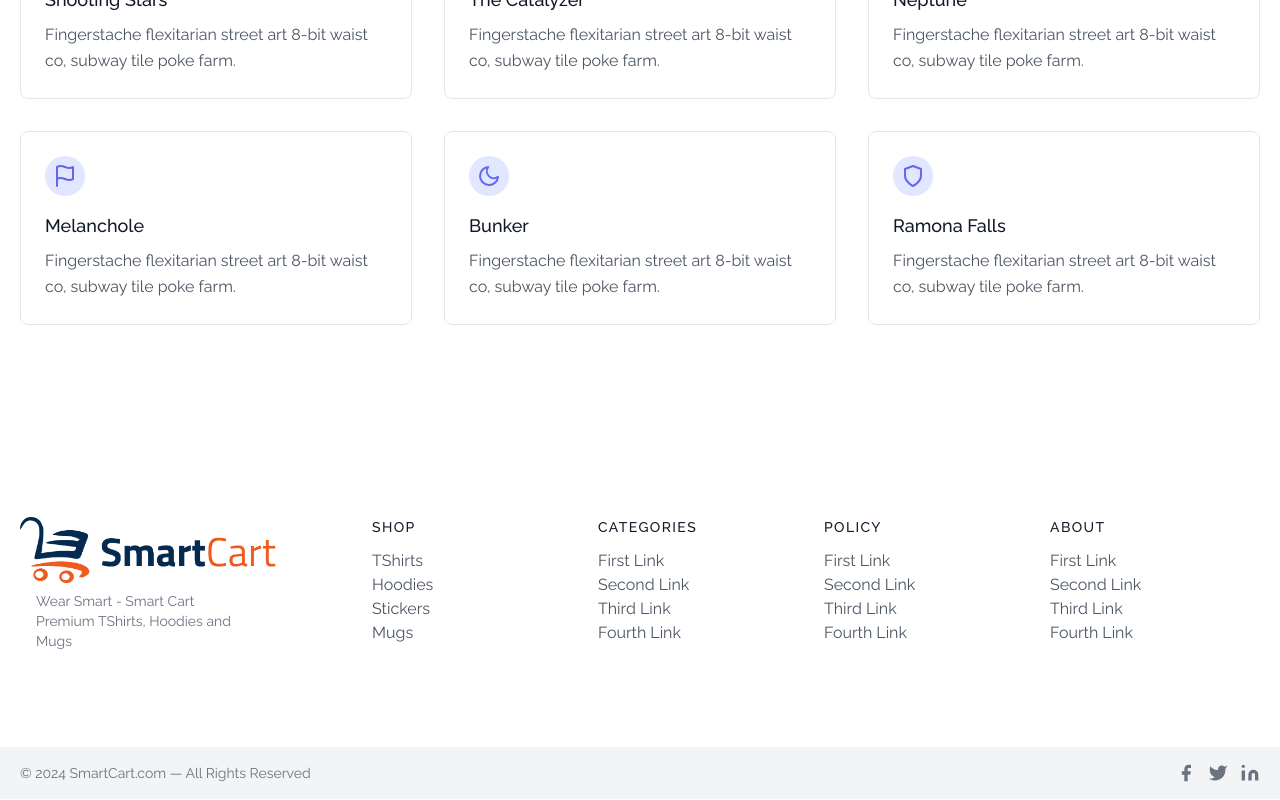
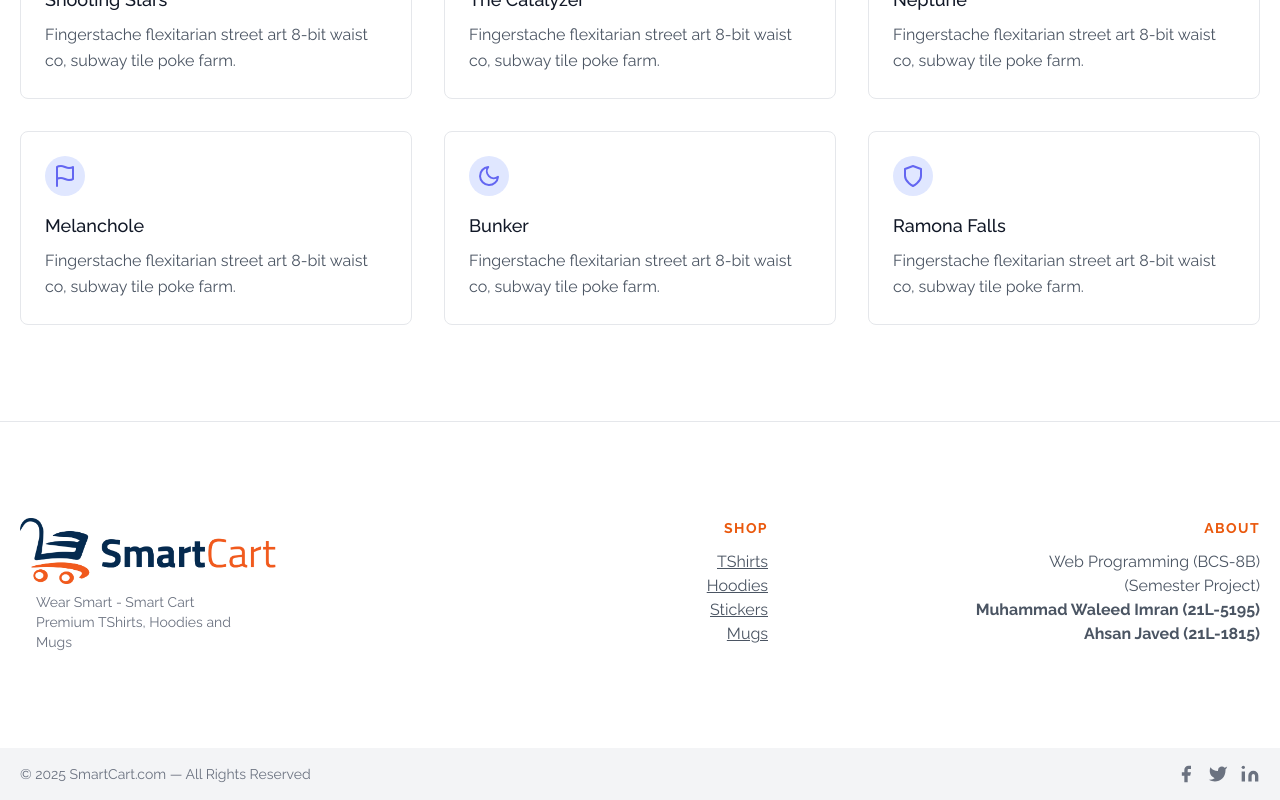
Before and after one commit to ahsannjavaid/smart-cart, a React (Create React App) app in the folder frontend/: page /hoodies in a window 1280 px wide. Shown: the part 818-1618 px from the top of the page. Built offline with nearby package versions, Linux system fonts and the light colour scheme.

Commit message:
Footer Updated

```diff
--- a/frontend/src/components/Footer.js
+++ b/frontend/src/components/Footer.js
@@ -4,6 +4,7 @@ import { Link } from 'react-router-dom'
 function Footer() {
   return (
     <div>
+      <hr />
       <footer className="text-gray-600 body-font">
         <div className="container px-5 py-24 mx-auto flex md:items-center lg:items-start md:flex-row md:flex-nowrap flex-wrap flex-col">
           <div className="w-64 flex-shrink-0 md:mx-0 mx-auto text-center md:text-left">
@@ -17,80 +18,38 @@ function Footer() {
               Premium TShirts, Hoodies and Mugs
             </p>
           </div>
-          <div className="flex-grow flex flex-wrap md:pl-20 -mb-10 md:mt-0 mt-10 md:text-left text-center">
-            <div className="lg:w-1/4 md:w-1/2 w-full px-4">
-              <h2 className="title-font font-medium text-gray-900 tracking-widest text-sm mb-3">
+          <div className="flex-grow flex flex-wrap -mb-10 md:mt-0 mt-10 md:text-right text-center">
+            <div className="md:w-1/2 w-full">
+              <h2 className="title-font font-bold text-orange-600 tracking-widest text-sm mb-3">
                 SHOP
               </h2>
               <nav className="list-none mb-10">
                 <li>
-                  <Link href={'/tshirts'} className="text-gray-600 hover:text-gray-800 my-1">TShirts</Link>
+                  <Link to={'/tshirts'} className="text-gray-600 hover:text-gray-800 my-1 underline">TShirts</Link>
                 </li>
                 <li>
-                  <Link href={'/hoodies'} className="text-gray-600 hover:text-gray-800 my-1">Hoodies</Link>
+                  <Link to={'/hoodies'} className="text-gray-600 hover:text-gray-800 my-1 underline">Hoodies</Link>
                 </li>
                 <li>
-                  <Link href={'/stickers'} className="text-gray-600 hover:text-gray-800 my-1">Stickers</Link>
+                  <Link to={'/stickers'} className="text-gray-600 hover:text-gray-800 my-1 underline">Stickers</Link>
                 </li>
                 <li>
-                  <Link href={'/mugs'} className="text-gray-600 hover:text-gray-800 my-1">Mugs</Link>
+                  <Link to={'/mugs'} className="text-gray-600 hover:text-gray-800 my-1 underline">Mugs</Link>
                 </li>
               </nav>
             </div>
-            <div className="lg:w-1/4 md:w-1/2 w-full px-4">
-              <h2 className="title-font font-medium text-gray-900 tracking-widest text-sm mb-3">
-                CATEGORIES
-              </h2>
-              <nav className="list-none mb-10">
-                <li>
-                  <Link to={""} className="text-gray-600 hover:text-gray-800">First Link</Link>
-                </li>
-                <li>
-                  <Link to={""} className="text-gray-600 hover:text-gray-800">Second Link</Link>
-                </li>
-                <li>
-                  <Link to={""} className="text-gray-600 hover:text-gray-800">Third Link</Link>
-                </li>
-                <li>
-                  <Link to={""} className="text-gray-600 hover:text-gray-800">Fourth Link</Link>
-                </li>
-              </nav>
-            </div>
-            <div className="lg:w-1/4 md:w-1/2 w-full px-4">
-              <h2 className="title-font font-medium text-gray-900 tracking-widest text-sm mb-3">
-                POLICY
-              </h2>
-              <nav className="list-none mb-10">
-                <li>
-                  <Link to={""} className="text-gray-600 hover:text-gray-800">First Link</Link>
-                </li>
-                <li>
-                  <Link to={""} className="text-gray-600 hover:text-gray-800">Second Link</Link>
-                </li>
-                <li>
-                  <Link to={""} className="text-gray-600 hover:text-gray-800">Third Link</Link>
-                </li>
-                <li>
-                  <Link to={""} className="text-gray-600 hover:text-gray-800">Fourth Link</Link>
-                </li>
-              </nav>
-            </div>
-            <div className="lg:w-1/4 md:w-1/2 w-full px-4">
-              <h2 className="title-font font-medium text-gray-900 tracking-widest text-sm mb-3">
+            <div className="md:w-1/2 w-full">
+              <h2 className="title-font font-bold text-orange-600 tracking-widest text-sm mb-3">
                 ABOUT
               </h2>
               <nav className="list-none mb-10">
-                <li>
-                  <Link to={""} className="text-gray-600 hover:text-gray-800">First Link</Link>
+                <li className="text-gray-600">Web Programming (BCS-8B)
                 </li>
-                <li>
-                  <Link to={""} className="text-gray-600 hover:text-gray-800">Second Link</Link>
+                <li className="text-gray-600">(Semester Project)
                 </li>
-                <li>
-                  <Link to={""} className="text-gray-600 hover:text-gray-800">Third Link</Link>
+                <li className="font-bold">Muhammad Waleed Imran (21L-5195)
                 </li>
-                <li>
-                  <Link to={""} className="text-gray-600 hover:text-gray-800">Fourth Link</Link>
+                <li className="font-bold">Ahsan Javed (21L-1815)
                 </li>
               </nav>
             </div>
@@ -99,7 +58,7 @@ function Footer() {
         <div className="bg-gray-100">
           <div className="container mx-auto py-4 px-5 flex flex-wrap flex-col sm:flex-row">
             <p className="text-gray-500 text-sm text-center sm:text-left">
-              © 2024 SmartCart.com — All Rights Reserved
+              © 2025 SmartCart.com — All Rights Reserved
             </p>
             <span className="inline-flex sm:ml-auto sm:mt-0 mt-2 justify-center sm:justify-start">
               <Link to={""} className="text-gray-500">
```
